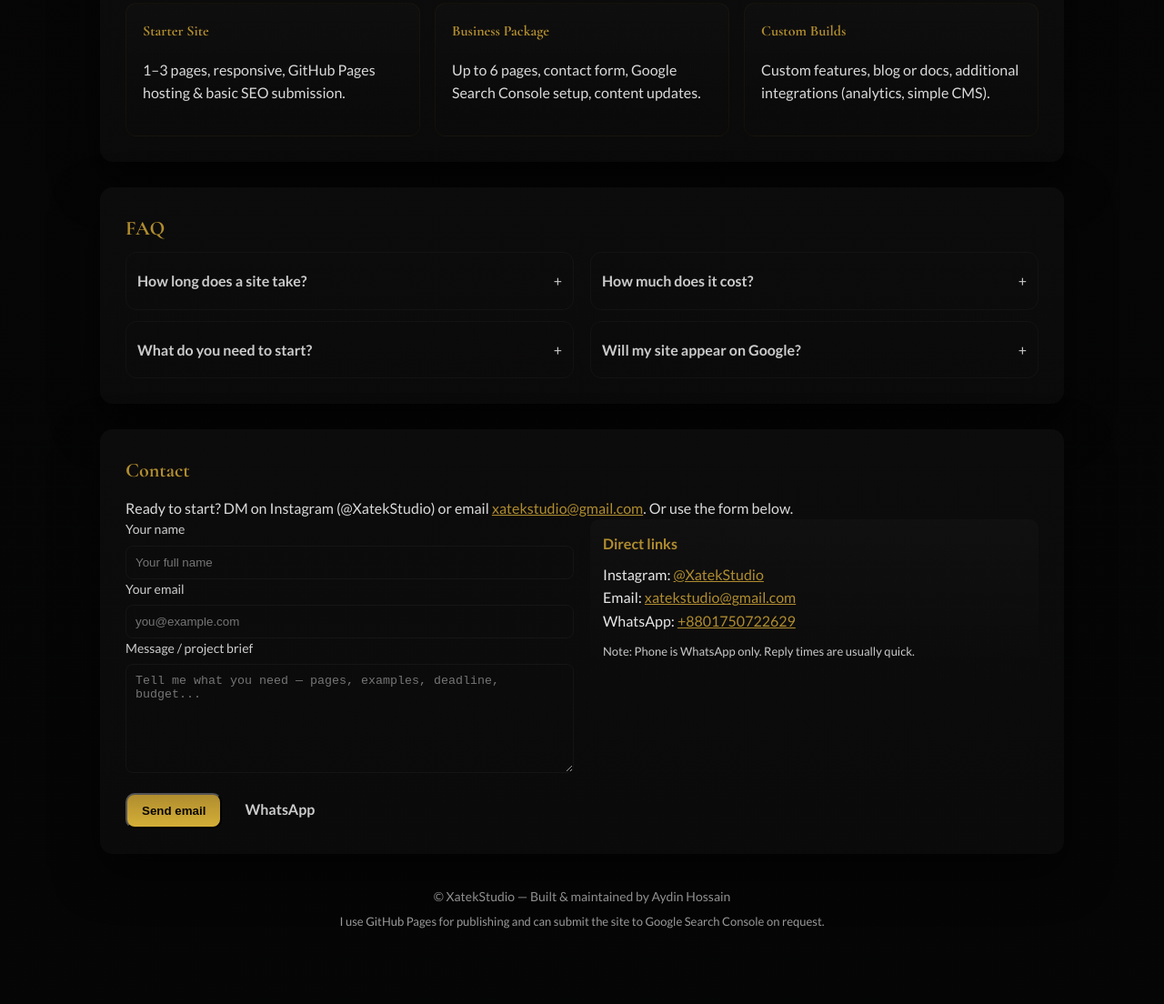
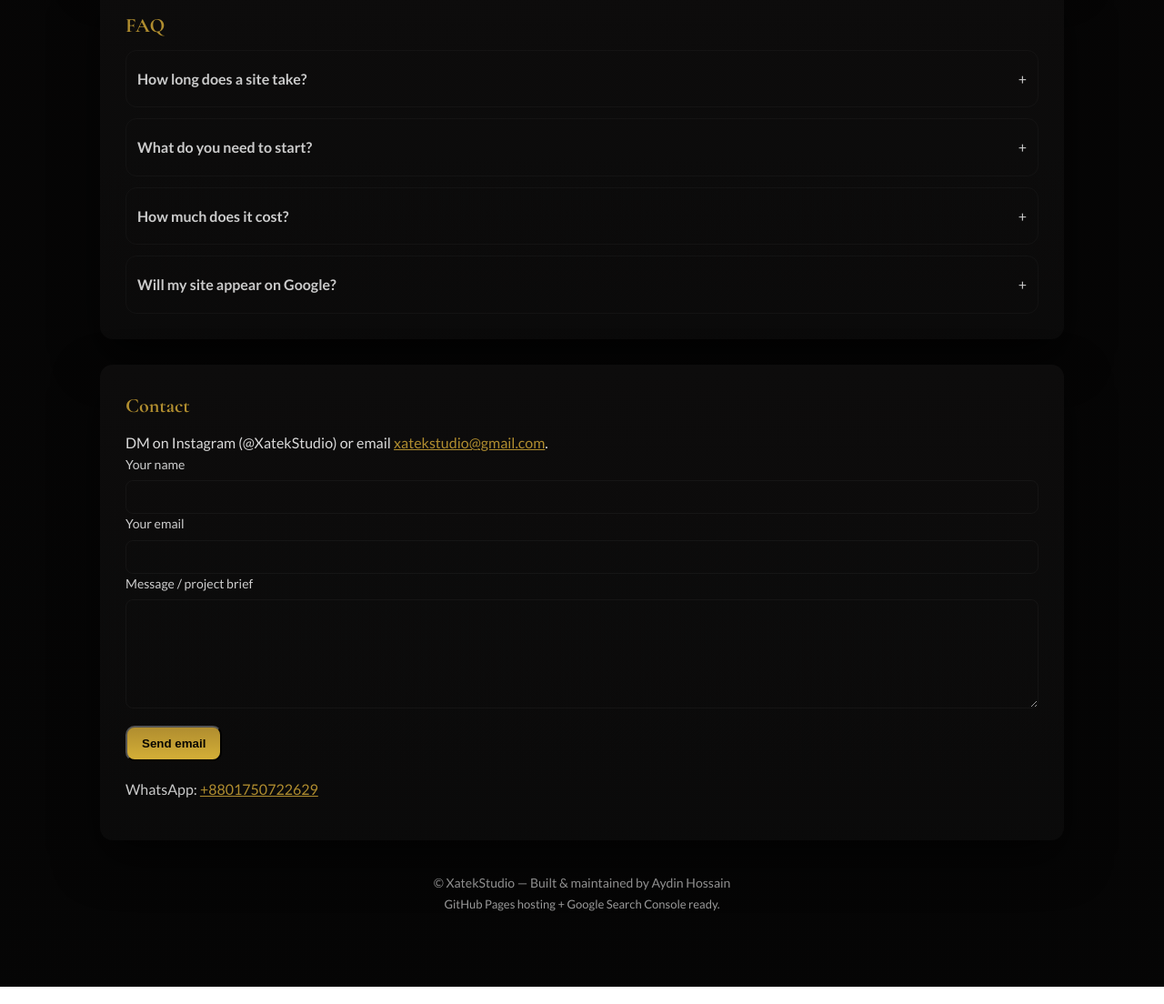
Before and after one commit to XatekStudio/XatekWeb, a plain HTML site: page index.html in a window 1280 px wide. Shown: the part 1112-2216 px from the top of the page at 91% size. Drawn offline with nearby package versions, Linux system fonts and the light colour scheme.

Commit message:
Update index.html

```diff
--- a/index.html
+++ b/index.html
@@ -2,12 +2,15 @@
 <html lang="en">
 <head>
   <meta charset="utf-8" />
-  !-- Google Search Console Verification -->
+
+  <!-- Google Search Console Verification -->
   <meta name="google-site-verification" content="-1sPuuTLXhukNYl_ngZzxg7sycv13w64fpG9dLmPGZc" />
+
   <meta name="viewport" content="width=device-width,initial-scale=1" />
   <title>XatekStudio — Premium Websites</title>
   <meta name="description" content="XatekStudio — premium-looking, fast & affordable websites for small businesses. Based in Bangladesh." />
   <link href="https://fonts.googleapis.com/css2?family=Cormorant+Garamond:wght@400;600;700&family=Lato:wght@300;400;700&display=swap" rel="stylesheet">
+
   <style>
     :root{
       --bg:#070606;
@@ -20,7 +23,6 @@
       --maxw:1100px;
     }
 
-    /* Reset + base */
     *{box-sizing:border-box}
     html{scroll-behavior:smooth}
     body{
@@ -28,14 +30,11 @@
       font-family:Lato, system-ui, -apple-system, "Segoe UI", Roboto, "Helvetica Neue", Arial;
       background:linear-gradient(180deg,var(--bg),#050505 120%);
       color:var(--muted);
-      -webkit-font-smoothing:antialiased;
-      -moz-osx-font-smoothing:grayscale;
       line-height:1.6;
     }
 
-    /* Container + layout */
     .wrap{max-width:var(--maxw);margin:28px auto;padding:20px}
-    header{display:flex;align-items:center;justify-content:space-between;gap:16px;padding:12px 6px;background:transparent;position:sticky;top:12px;z-index:60}
+    header{display:flex;align-items:center;justify-content:space-between;gap:16px;padding:12px 6px;position:sticky;top:12px;z-index:60}
     .brand {display:flex;align-items:center;gap:12px}
     .brand .title{font-family:'Cormorant Garamond',serif;color:var(--gold);font-size:20px;font-weight:700}
     nav{display:flex;gap:10px;align-items:center}
@@ -43,64 +42,54 @@
     .nav-link:hover{color:var(--gold-2);background:rgba(255,215,0,0.03)}
     .cta-btn{background:linear-gradient(180deg,var(--gold),var(--gold-2));color:#080600;padding:10px 16px;border-radius:10px;text-decoration:none;font-weight:700}
 
-    /* Mobile menu */
     .menu-toggle{display:none;background:transparent;border:0;color:var(--muted);font-size:22px}
     .mobile-nav{display:none;flex-direction:column;gap:8px;padding:14px 6px}
 
-    /* Hero */
     .hero{display:grid;grid-template-columns:1fr 380px;gap:28px;align-items:center;margin-top:18px}
     .card{background:linear-gradient(180deg,var(--panel),rgba(255,255,255,0.02));padding:28px;border-radius:var(--radius);box-shadow:0 20px 50px rgba(0,0,0,0.6)}
     h1{font-family:'Cormorant Garamond',serif;color:var(--gold);font-size:36px;margin:0}
     p.lead{color:rgba(255,255,255,0.85);margin:10px 0 0;font-size:16px}
 
-    /* Features */
     .features{display:flex;flex-direction:column;gap:12px;margin-top:16px}
     .feature{display:flex;gap:12px;align-items:flex-start}
     .dot{width:46px;height:46px;border-radius:10px;background:var(--glass);display:flex;align-items:center;justify-content:center;color:var(--gold);font-weight:700}
 
-    /* Grid and sections */
     section{margin-top:28px}
     .grid{display:grid;grid-template-columns:1fr 1fr;gap:18px}
     .section-title{font-family:'Cormorant Garamond',serif;color:var(--gold);font-size:22px;margin:0 0 8px}
 
-    /* Services cards */
     .services-grid{display:grid;grid-template-columns:repeat(3,1fr);gap:16px;margin-top:12px}
-    .service{background:linear-gradient(180deg,rgba(255,255,255,0.015),transparent);padding:18px;border-radius:12px;border:1px solid rgba(255,215,0,0.03);transition:transform .22s ease,box-shadow .22s}
+    .service{background:linear-gradient(180deg,rgba(255,255,255,0.015),transparent);padding:18px;border-radius:12px;border:1px solid rgba(255,215,0,0.03);transition:transform .22s,box-shadow .22s}
     .service:hover{transform:translateY(-6px);box-shadow:0 10px 30px rgba(176,141,47,0.06)}
     .service h4{font-family:'Cormorant Garamond',serif;color:var(--gold);margin:0 0 8px}
 
-    /* FAQ */
     .faq-item{background:transparent;border-radius:12px;padding:12px;border:1px solid rgba(255,255,255,0.03)}
     .faq-q{display:flex;justify-content:space-between;cursor:pointer;padding:6px 0}
-    .faq-a{max-height:0;overflow:hidden;transition:max-height .28s ease,padding .28s}
+    .faq-a{max-height:0;overflow:hidden;transition:max-height .28s,padding .28s}
     .faq-open .faq-a{padding-top:8px;max-height:400px}
 
-    /* Contact form */
     label{display:block;margin-bottom:6px;color:rgba(255,255,255,0.8);font-size:14px}
     input,textarea{width:100%;padding:10px;border-radius:8px;border:1px solid rgba(255,255,255,0.04);background:transparent;color:inherit}
     textarea{min-height:120px;resize:vertical}
 
-    /* Footer */
     footer{margin-top:36px;color:rgba(255,255,255,0.6);font-size:14px;text-align:center;padding-bottom:32px}
 
-    /* Animations / reveal */
-    .reveal{opacity:0;transform:translateY(18px);transition:transform .55s ease,opacity .55s ease}
+    .reveal{opacity:0;transform:translateY(18px);transition:transform .55s,opacity .55s}
     .reveal.visible{opacity:1;transform:translateY(0)}
 
-    /* Responsive */
     @media(max-width:980px){
       .hero{grid-template-columns:1fr}
-      .services-grid{grid-template-columns:1fr;gap:12px}
+      .services-grid{grid-template-columns:1fr}
       nav{display:none}
       .menu-toggle{display:block}
       .mobile-nav{display:flex}
     }
-
     @media(min-width:981px){
       .mobile-nav{display:none}
     }
   </style>
 </head>
+
 <body>
   <div class="wrap">
     <header>
@@ -118,7 +107,6 @@
         <a class="cta-btn" href="#contact">Get a site</a>
       </nav>
 
-      <!-- Mobile -->
       <button class="menu-toggle" aria-expanded="false" aria-label="Open menu">☰</button>
     </header>
 
@@ -156,7 +144,7 @@
         <div style="color:rgba(255,255,255,0.9);font-size:14px">Email: <strong><a href="mailto:xatekstudio@gmail.com" style="color:var(--gold)">xatekstudio@gmail.com</a></strong></div>
         <div style="color:rgba(255,255,255,0.9);font-size:14px">WhatsApp: <strong><a href="https://wa.me/8801750722629" style="color:var(--gold)" target="_blank">+8801750722629</a></strong></div>
         <div style="height:12px"></div>
-        <div style="font-size:13px;color:rgba(255,255,255,0.7)">I make websites for anyone and anything — no questions asked. DM on Instagram or email to get a quick quote.</div>
+        <div style="font-size:13px;color:rgba(255,255,255,0.7)">I make websites for anyone and anything — no questions asked.</div>
       </aside>
     </main>
 
@@ -164,23 +152,6 @@
     <section id="about" class="card reveal">
       <h2 class="section-title">About XatekStudio</h2>
       <p class="lead">I'm a small website maker and designer from Bangladesh. I support small businesses and anyone who wants a website — with pricing kept low by using GitHub Pages.</p>
-
-      <div class="grid" style="margin-top:14px">
-        <div>
-          <h3 style="color:var(--gold);margin-bottom:8px">What I build</h3>
-          <ul>
-            <li>Static business sites (portfolio, shop front, service pages)</li>
-            <li>Landing pages for campaigns</li>
-            <li>Simple blogs or documentation sites</li>
-            <li>Sites submitted to Google Search Console for indexing</li>
-          </ul>
-        </div>
-
-        <div>
-          <h3 style="color:var(--gold);margin-bottom:8px">How I work</h3>
-          <p style="color:rgba(255,255,255,0.85)">I code sites using modern front-end tools. You’ll get clean, fast-loading pages. I can update content, add forms, or connect basic analytics. Pricing stays low because I publish through GitHub Pages and keep infrastructure minimal.</p>
-        </div>
-      </div>
     </section>
 
     <!-- SERVICES -->
@@ -191,17 +162,17 @@
       <div class="services-grid">
         <div class="service">
           <h4>Starter Site</h4>
-          <p style="color:rgba(255,255,255,0.85)">1–3 pages, responsive, GitHub Pages hosting & basic SEO submission.</p>
+          <p>1–3 pages, responsive, GitHub Pages hosting & basic SEO submission.</p>
         </div>
 
         <div class="service">
           <h4>Business Package</h4>
-          <p style="color:rgba(255,255,255,0.85)">Up to 6 pages, contact form, Google Search Console setup, content updates.</p>
+          <p>Up to 6 pages, contact form, Google Search Console setup, content updates.</p>
         </div>
 
         <div class="service">
           <h4>Custom Builds</h4>
-          <p style="color:rgba(255,255,255,0.85)">Custom features, blog or docs, additional integrations (analytics, simple CMS).</p>
+          <p>Custom features, blog or docs, additional integrations (analytics, simple CMS).</p>
         </div>
       </div>
     </section>
@@ -210,77 +181,53 @@
     <section id="faq" class="card reveal">
       <h2 class="section-title">FAQ</h2>
 
-      <div class="grid">
-        <div>
       <div class="faq-item" id="f1">
-            <div class="faq-q" onclick="toggleFaq('f1')"><div><strong>How long does a site take?</strong></div><div class="sign">+</div></div>
-            <div class="faq-a">Typically 1–3 days for a simple site depending on revisions and content readiness.</div>
+        <div class="faq-q" onclick="toggleFaq('f1')"><strong>How long does a site take?</strong><div class="sign">+</div></div>
+        <div class="faq-a">Typically 1–3 days for a simple site.</div>
       </div>
 
-          <div style="height:12px"></div>
-
-          <div class="faq-item" id="f2">
-            <div class="faq-q" onclick="toggleFaq('f2')"><div><strong>What do you need to start?</strong></div><div class="sign">+</div></div>
-            <div class="faq-a">A brief: pages to include, text, logo (PNG/SVG), images, and any reference sites you like. If you don't have assets I can help create simple visuals.</div>
-          </div>
+      <div class="faq-item" id="f2" style="margin-top:12px">
+        <div class="faq-q" onclick="toggleFaq('f2')"><strong>What do you need to start?</strong><div class="sign">+</div></div>
+        <div class="faq-a">Pages, text, images, logo, or examples you like.</div>
       </div>
 
-        <div>
-          <div class="faq-item" id="f3">
-            <div class="faq-q" onclick="toggleFaq('f3')"><div><strong>How much does it cost?</strong></div><div class="sign">+</div></div>
-            <div class="faq-a">Prices start very low because hosting is done via GitHub Pages. Exact quote depends on pages and features — DM on Instagram or email with your brief for a quick quote.</div>
+      <div class="faq-item" id="f3" style="margin-top:12px">
+        <div class="faq-q" onclick="toggleFaq('f3')"><strong>How much does it cost?</strong><div class="sign">+</div></div>
+        <div class="faq-a">Very cheap because hosting is via GitHub Pages.</div>
       </div>
 
-          <div style="height:12px"></div>
-
-          <div class="faq-item" id="f4">
-            <div class="faq-q" onclick="toggleFaq('f4')"><div><strong>Will my site appear on Google?</strong></div><div class="sign">+</div></div>
-            <div class="faq-a">Yes — I can submit the site to Google Search Console for indexing and help with basic SEO best practices.</div>
-          </div>
-        </div>
+      <div class="faq-item" id="f4" style="margin-top:12px">
+        <div class="faq-q" onclick="toggleFaq('f4')"><strong>Will my site appear on Google?</strong><div class="sign">+</div></div>
+        <div class="faq-a">Yes — I submit it to Google Search Console.</div>
       </div>
     </section>
 
     <!-- CONTACT -->
     <section id="contact" class="card reveal">
       <h2 class="section-title">Contact</h2>
-      <p class="lead">Ready to start? DM on Instagram (@XatekStudio) or email <a href="mailto:xatekstudio@gmail.com" style="color:var(--gold)">xatekstudio@gmail.com</a>. Or use the form below.</p>
+      <p class="lead">DM on Instagram (@XatekStudio) or email <a href="mailto:xatekstudio@gmail.com" style="color:var(--gold)">xatekstudio@gmail.com</a>.</p>
 
-      <div class="grid">
-        <div>
       <form action="mailto:xatekstudio@gmail.com" method="post" enctype="text/plain">
-            <label for="name">Your name</label>
-            <input id="name" name="name" placeholder="Your full name" required>
+        <label>Your name</label>
+        <input name="name" required>
 
-            <label for="email">Your email</label>
-            <input id="email" name="email" placeholder="you@example.com" required>
+        <label>Your email</label>
+        <input name="email" required>
 
-            <label for="message">Message / project brief</label>
-            <textarea id="message" name="message" placeholder="Tell me what you need — pages, examples, deadline, budget..." required></textarea>
+        <label>Message / project brief</label>
+        <textarea name="message" required></textarea>
 
-            <div style="margin-top:12px">
-              <button class="cta-btn" type="submit">Send email</button>
-              <a class="nav-link" style="display:inline-block;margin-left:10px" href="https://wa.me/8801750722629?text=Hello%20Aydin%2C%20I'm%20interested%20in%20a%20website" target="_blank">WhatsApp</a>
-            </div>
+        <button class="cta-btn" type="submit" style="margin-top:12px">Send email</button>
       </form>
-        </div>
 
-        <div>
-          <div style="background:linear-gradient(180deg,rgba(255,255,255,0.02),transparent);padding:14px;border-radius:10px">
-            <h4 style="margin:0 0 8px;color:var(--gold)">Direct links</h4>
-            <div style="color:rgba(255,255,255,0.9)">Instagram: <a href="https://www.instagram.com/xatekstudio" target="_blank" style="color:var(--gold)">@XatekStudio</a></div>
-            <div style="color:rgba(255,255,255,0.9)">Email: <a href="mailto:xatekstudio@gmail.com" style="color:var(--gold)">xatekstudio@gmail.com</a></div>
-            <div style="color:rgba(255,255,255,0.9)">WhatsApp: <a href="https://wa.me/8801750722629" style="color:var(--gold)" target="_blank">+8801750722629</a></div>
-            <div style="height:10px"></div>
-            <div style="color:rgba(255,255,255,0.78);font-size:13px">Note: Phone is WhatsApp only. Reply times are usually quick.</div>
-          </div>
-        </div>
-      </div>
+      <p style="margin-top:18px;color:rgba(255,255,255,0.78)">WhatsApp:
+        <a href="https://wa.me/8801750722629" style="color:var(--gold)">+8801750722629</a>
+      </p>
     </section>
 
     <footer>
-      © XatekStudio — Built & maintained by Aydin Hossain
-      <div style="margin-top:6px;color:rgba(255,255,255,0.6);font-size:13px">I use GitHub Pages for publishing and can submit the site to Google Search Console on request.</div>
+      © XatekStudio — Built & maintained by Aydin Hossain<br>
+      <span style="font-size:13px;color:rgba(255,255,255,0.6)">GitHub Pages hosting + Google Search Console ready.</span>
     </footer>
   </div>
 
@@ -288,52 +235,26 @@
     // Mobile menu toggle
     const menuToggle = document.querySelector('.menu-toggle');
     const mobileNav = document.querySelector('.mobile-nav');
-    if(menuToggle){
     menuToggle.addEventListener('click', ()=>{
       const open = menuToggle.getAttribute('aria-expanded') === 'true';
       menuToggle.setAttribute('aria-expanded', !open);
-        if(mobileNav.style.display === 'flex') mobileNav.style.display = 'none';
-        else mobileNav.style.display = 'flex';
+      mobileNav.style.display = mobileNav.style.display === 'flex' ? 'none' : 'flex';
     });
+
+    function toggleFaq(id){
+      const el = document.getElementById(id);
+      el.classList.toggle('faq-open');
+      const sign = el.querySelector('.sign');
+      sign.textContent = el.classList.contains('faq-open') ? '−' : '+';
     }
 
-    // FAQ toggle
-    function toggleFaq(id){
-      const el = document.getElementById(id);
-      if(!el) return;
-      el.classList.toggle('faq-open');
-      const sign = el.querySelector('.sign');
-      if(sign) sign.textContent = el.classList.contains('faq-open') ? '−' : '+';
-    }
-
-    // Reveal on scroll (medium animations)
     const observer = new IntersectionObserver((entries)=>{
       entries.forEach(entry=>{
         if(entry.isIntersecting) entry.target.classList.add('visible');
       });
-    }, {threshold: 0.08});
+    }, {threshold:0.08});
+    document.querySelectorAll('.reveal').forEach(el=>observer.observe(el));
+  </script>
 
-    document.querySelectorAll('.reveal').forEach(el=>{
-      observer.observe(el);
-    });
-
-    // Smoothly close mobile nav after clicking a link
-    document.querySelectorAll('.mobile-nav a').forEach(a=>{
-      a.addEventListener('click', ()=>{ mobileNav.style.display = 'none'; menuToggle.setAttribute('aria-expanded', false); });
-    });
-
-    // Slight fix for mailto forms on some mobile clients: show an alert if no mail client
-    const form = document.querySelector('form[action^="mailto:"]');
-    if(form){
-      form.addEventListener('submit', (e)=>{
-        // Allow normal mailto behavior — but if the browser prevents it, give a gentle hint
-        setTimeout(()=> {
-          // If page hasn't changed in 1.2s, likely no mail app opened — show small hint
-          // (This is passive — no blocking)
-          // Note: cannot reliably detect mail client across all browsers; this is just a helpful hint.
-        }, 1200);
-      });
-    }
-  </script>
 </body>
 </html>
```
Lines whose indentation alone changed are shown as unchanged.
